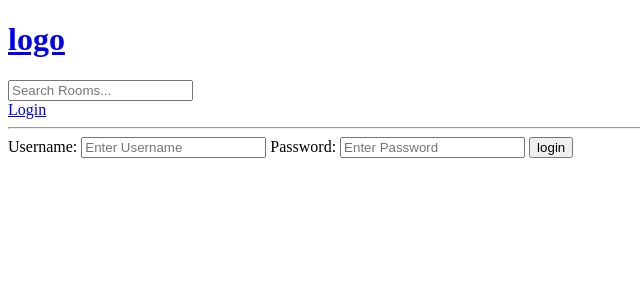
After one commit to Hennessy19/studybud, a Django app: page /login/ in a window 1280 px wide. The commit adds this page. Shown: the top 300 px of the page, without its empty margins (0-640 px from the left). Run offline with Django 5.2, Linux system fonts and the light colour scheme.

Commit message:
added login and logout functionality to the application

```diff
--- a/base/templates/base/home.html
+++ b/base/templates/base/home.html
@@ -27,8 +27,10 @@
         <a href="{% url 'create-room' %}">Create Room</a>
         {% for room in rooms %}
         <div>
+            {% if request.user == room.host%}
             <a href="{% url 'update-room' room.id %}">Edit</a>
             <a href="{% url 'delete-room' room.id %}">Delete</a>
+            {% endif %}
             <span>@{{room.host.username}}</span>
             <h5>{{room.id}}--<a href="{% url 'room' room.id %}">{{room.name}}</a></h5>
         </div>
--- /dev/null
+++ b/base/templates/base/login_register.html
@@ -0,0 +1,16 @@
+{%extends 'main.html' %}
+
+{% block content %}
+
+<div>
+    <form action="" method="post">
+        {% csrf_token %}
+        <label>Username: </label>
+        <input type="text" name="username" placeholder="Enter Username"/>
+        <label>Password: </label>
+        <input type="password" name="password" placeholder="Enter Password"/>
+        <input type="submit" value="login"/>
+    </form>
+</div>
+
+{% endblock content%}
--- a/base/urls.py
+++ b/base/urls.py
@@ -2,6 +2,8 @@ from django.urls import path
 from . import views
 
 urlpatterns = [
+    path('login/', views.loginPage, name="login"),
+    path('logout/', views.logoutUser, name="logout"),
     path('', views.home, name="home"),
     path('room/<str:pk>/', views.room, name="room"),
     path('create-room/', views.createRoom, name="create-room"),
--- a/base/views.py
+++ b/base/views.py
@@ -3,8 +3,39 @@ from django.http import HttpResponse
 from .models import Room, Topic
 from .forms import RoomForm
 from django.db.models import Q  # this is provided by django to help with and | or searches bassing on multiple params
+from django.contrib.auth.models import User
+from django.contrib import messages
+from django.contrib.auth import authenticate, login, logout
+from django.contrib.auth.decorators import login_required   # this is a decorator that will check if the user is logged in before they can access the view
+# Create your views here.
 
-# Create your views here.
+def loginPage(request):
+    if request.user.is_authenticated:  # this will check if the user is already logged in
+            return redirect('home')
+
+    if request.method == "POST":
+        username = request.POST.get('username')
+        password = request.POST.get('password')
+
+        try:
+            user = User.objects.get(username=username)
+        except:
+            messages.error(request, "User does not exist")
+
+        user = authenticate(request, username=username, password=password)
+        if user is not None:
+            login(request, user)  # adds the session to the db and the browser then logs the user in
+            return redirect('home')
+        else:
+            messages.error(request, "Username OR password is incorrect")
+
+    context = {}
+    return render(request, 'base/login_register.html',context)
+
+def logoutUser(request):
+    logout(request)
+    return redirect('home')
+
 
 
 def home(request):
@@ -23,13 +54,21 @@ def home(request):
 
     context = {'rooms':rooms, 'topics':topics, 'room_count':room_count}
     return render(request, 'base/home.html',context)
+
+
 def room(request,pk):
     room = Room.objects.get(id=pk)
     context = {"room":room}
     return render(request, 'base/room.html',context)
 
+
+@login_required(login_url='login')
 def createRoom(request):
     form = RoomForm()
+
+    if request.user != room.host:
+        return HttpResponse("You are not allowed here!!!!")
+
     if request.method == "POST":
         form = RoomForm(request.POST) # this will get the data from the form
         if form.is_valid():
@@ -39,9 +78,14 @@ def createRoom(request):
     context = {"form":form} # this will pass the form to the template
     return render(request, 'base/room_form.html', context)
 
+
+@login_required(login_url='login') # this will check if the user is logged in before they can access the view
 def updateRoom(request,pk):
     room = Room.objects.get(id=pk)
     form = RoomForm(instance=room) # this will prefill the form with the data from the room
+
+    if request.user != room.host:
+        return HttpResponse("You are not allowed here!!!!")
 
     if request.method == "POST":
         form = RoomForm(request.POST, instance=room) # this will get the data from the form
@@ -52,8 +96,14 @@ def updateRoom(request,pk):
     context = {"form":form}
     return render(request, 'base/room_form.html', context)
 
+
+@login_required(login_url='login')
 def deleteRoom(request,pk):
     room =Room.objects.get(id=pk)
+
+    if request.user != room.host:
+        return HttpResponse("You are not allowed here!!!!")
+
     if request.method == "POST":
         room.delete()
         return redirect('home')
--- a/templates/main.html
+++ b/templates/main.html
@@ -5,6 +5,14 @@
 </head>
 <body>
     {% include 'navbar.html'%}
+    {% if messages %}
+    <ul class="messages">
+        {% for message in messages %}
+        <li>{{message}}</li>
+        {% endfor %}
+    </ul>
+    {% endif %}
+
     {% block content%}
     <!-- Tells the template where to add any children-->
     {% endblock %}
--- a/templates/navbar.html
+++ b/templates/navbar.html
@@ -5,4 +5,9 @@
 <form action="{% url 'home' %}" method="GET">
     <input type="text" name="q" placeholder="Search Rooms..."> <!-- The ?q= adds the specified param to the url -->
 </form>
+{% if request.user.is_authenticated %}
+ <a href="{%url 'logout' %}">Logout</a>
+{%else%}
+<a href="{% url 'login' %}">Login</a>
+{% endif %}
 <hr>
```
